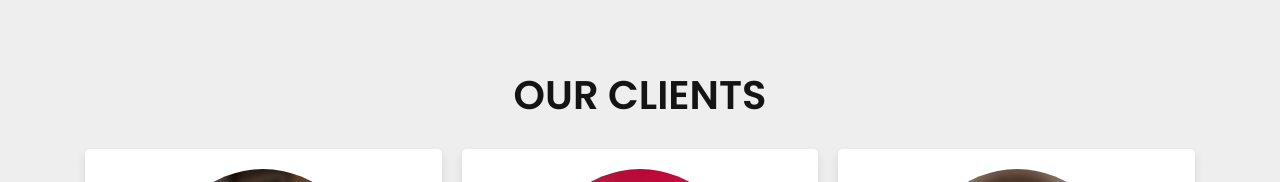
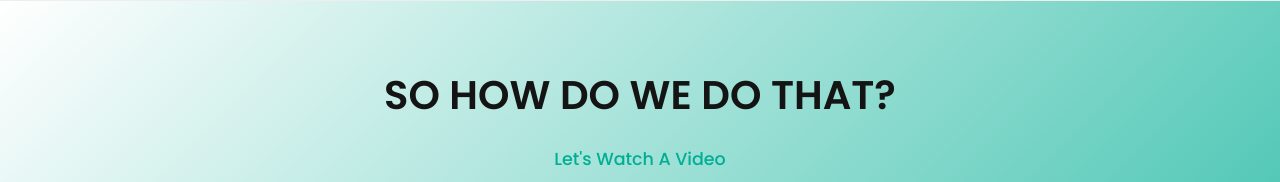
Before and after one commit to Prashanna-Raj-Pandit/FootBalance-Nepal, a Flask app: page / in a window 1280 px wide. Shown: the part 4258-4440 px from the top of the page. Run offline with Flask 3, Linux system fonts and the light colour scheme; some libraries are stand-ins or nearby versions.

Commit message:
added youtube

```diff
--- a/templates/index.html
+++ b/templates/index.html
@@ -74,7 +74,7 @@
 
 <!-- youtube video -->
 
-
+{% include "youtube_video.html"%}
 
 <!-- process section starts  -->
 
@@ -130,5 +130,6 @@
 {% include "floating_social_media_icons.html"%}
 <!-- custom js file link  -->
 <script src="static/assets/js/script.js"></script>
+<script src="static/assets/js/youtube.js"></script>
 </body>
 </html>
--- a/templates/youtube_video.html
+++ b/templates/youtube_video.html
@@ -11,4 +11,3 @@
         </div>
     </div>
 </section>
-<script src="static/assets/js/youtube.js"></script>
```
